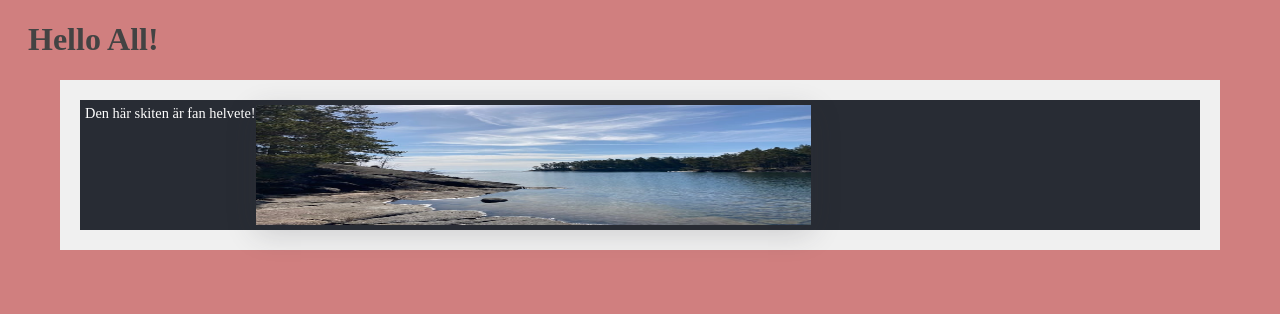
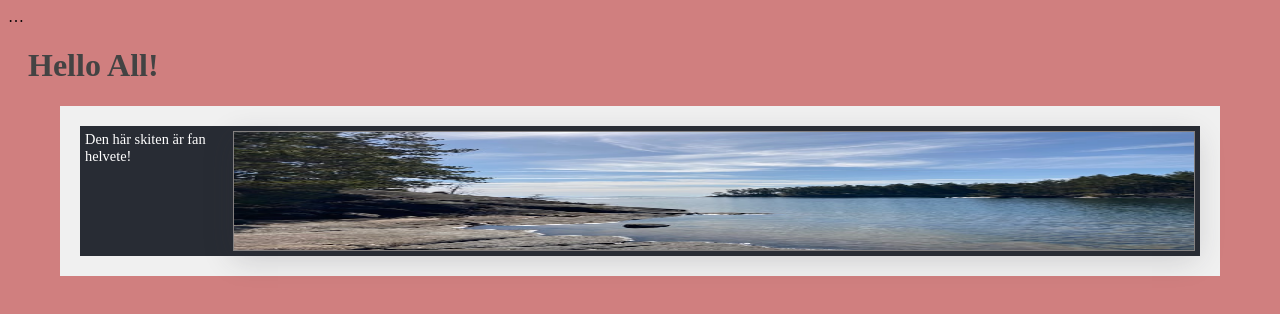
Before and after one commit to alvablot/start_1, a plain HTML site: page index.html in a window 1280 px wide. Drawn offline with Linux system fonts and the light colour scheme.

Commit message:
nurå bildas

```diff
--- a/index.html
+++ b/index.html
@@ -1,6 +1,6 @@
 <!DOCTYPE html>
 <html lang="en">
-
+…
 <head>
     <meta charset="UTF-8">
     <meta http-equiv="X-UA-Compatible" content="IE=edge">
@@ -16,7 +16,7 @@
     <div class="App">
         <div class="App-header">
             Den här skiten är fan helvete!<br />
-            <img src="./img/bild.jpg" />
+            <img class="bigImg" src="./img/bild.jpg" />
         </div>
     </div>
 
```
